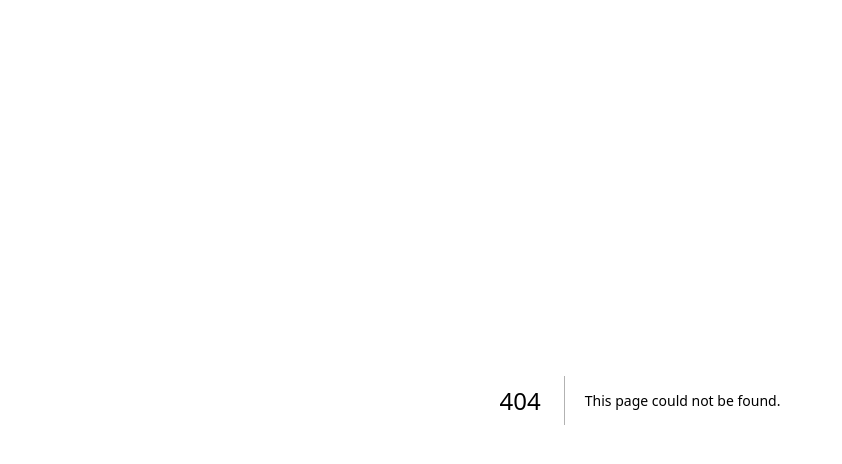
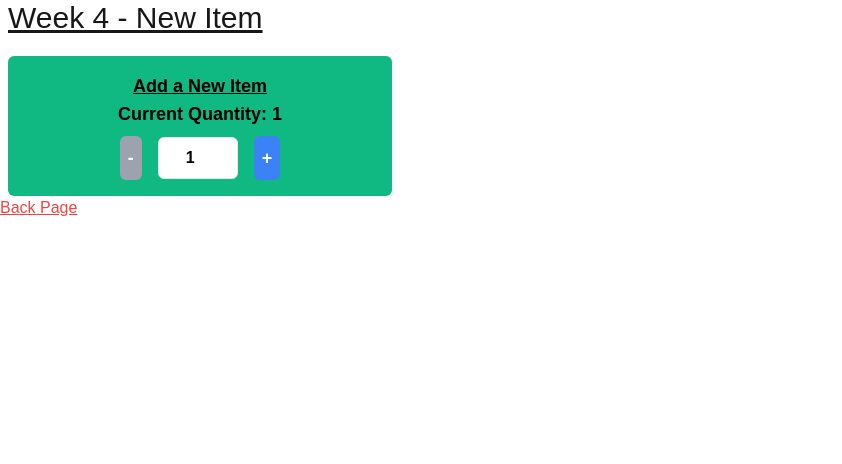
Before and after one commit to ChaseB156/cprg306-assignments, a Next.js app: page /week-4 in a window 1280 px wide. Before the commit this address had no page. Shown: the top 464 px of the page, without its empty margins (0-842 px from the left). Built offline with nearby package versions, Linux system fonts and the light colour scheme.

Commit message:
Week 4 - New Item
Added a link to the new item page on the home.
Created a new folder for the new page. Aswell as the new item function, only focusing on the quantity of the new item this week. Minimum of 1 up to 20. Able to use the buttons to add quantity or just type it in.

```diff
--- a/app/page.js
+++ b/app/page.js
@@ -13,6 +13,10 @@ export default function Home() {
         <Link href="./week-3/" className="underline text text-emerald-500 hover:text-cyan-400 mb-2 block"> Week 3 Assignment - Shopping List
         </Link>
 
+        <Link href="./week-4/" className="underline text text-emerald-500 hover:text-cyan-400 block">
+        Week 4 Assignment - New Item Component
+      </Link>
+
       </main>
   );
 }
--- /dev/null
+++ b/app/week-4/new-item.js
@@ -0,0 +1,63 @@
+
+"use client";
+
+import { useState } from 'react';
+
+export default function NewItem() {
+  // Initialize the state variable for quantity
+  const [quantity, setQuantity] = useState(1);
+
+  //increment the quantity (max 20)
+  const increment = () => {
+    setQuantity((prevQuantity) => Math.min(prevQuantity + 1, 20));
+  };
+
+  //decrement the quantity (min 1)
+  const decrement = () => {
+    setQuantity((prevQuantity) => Math.max(prevQuantity - 1, 1));
+  };
+
+  // Handle change in quantity input directly between 1 & 20
+  const handleQuantityChange = (e) => {
+    const value = Math.max(1, Math.min(20, Number(e.target.value)));
+    setQuantity(value);
+  };
+
+  return (
+    <div className="p-4 ml-2 bg-emerald-500 rounded-md max-w-sm ">
+      <h2 className="text-lg text-center font-bold text-black underline">Add a New Item</h2>
+
+
+      <p className="text-lg mb-2 text-center font-bold text-black">Current Quantity: {quantity}</p>
+
+      <div className="flex justify-center items-center space-x-4">
+
+
+        <button
+          onClick={decrement}
+          disabled={quantity === 1}
+          className={`p-2 text-lg font-bold rounded-md ${quantity === 1 ? 'bg-gray-400' : 'bg-red-500 hover:bg-red-600'} text-white`}
+        >
+          -
+          </button>
+
+
+        <input
+          type="number"
+          value={quantity}
+          onChange={handleQuantityChange}
+          className="border p-2 rounded-md w-20 text-center font-bold text-black"
+        />
+
+
+        <button
+          onClick={increment}
+          disabled={quantity === 20}
+          className={`p-2 text-lg font-bold rounded-md ${quantity === 20 ? 'bg-gray-400' : 'bg-blue-500 hover:bg-blue-600'} text-white`}
+        >
+          +
+        </button>
+      </div>
+    </div>
+  );
+}
--- /dev/null
+++ b/app/week-4/page.js
@@ -0,0 +1,15 @@
+
+import Link from "next/link";
+import NewItem from './new-item';
+
+export default function Week4Page() {
+  return (
+    <main>
+      <h1 className="text-3xl ml-2 underline mb-5">Week 4 - New Item</h1>
+      <NewItem />
+
+      <Link href="../"className="underline text-red-500 hover:text-cyan-400">Back Page</Link>
+
+    </main>
+  );
+}
```
